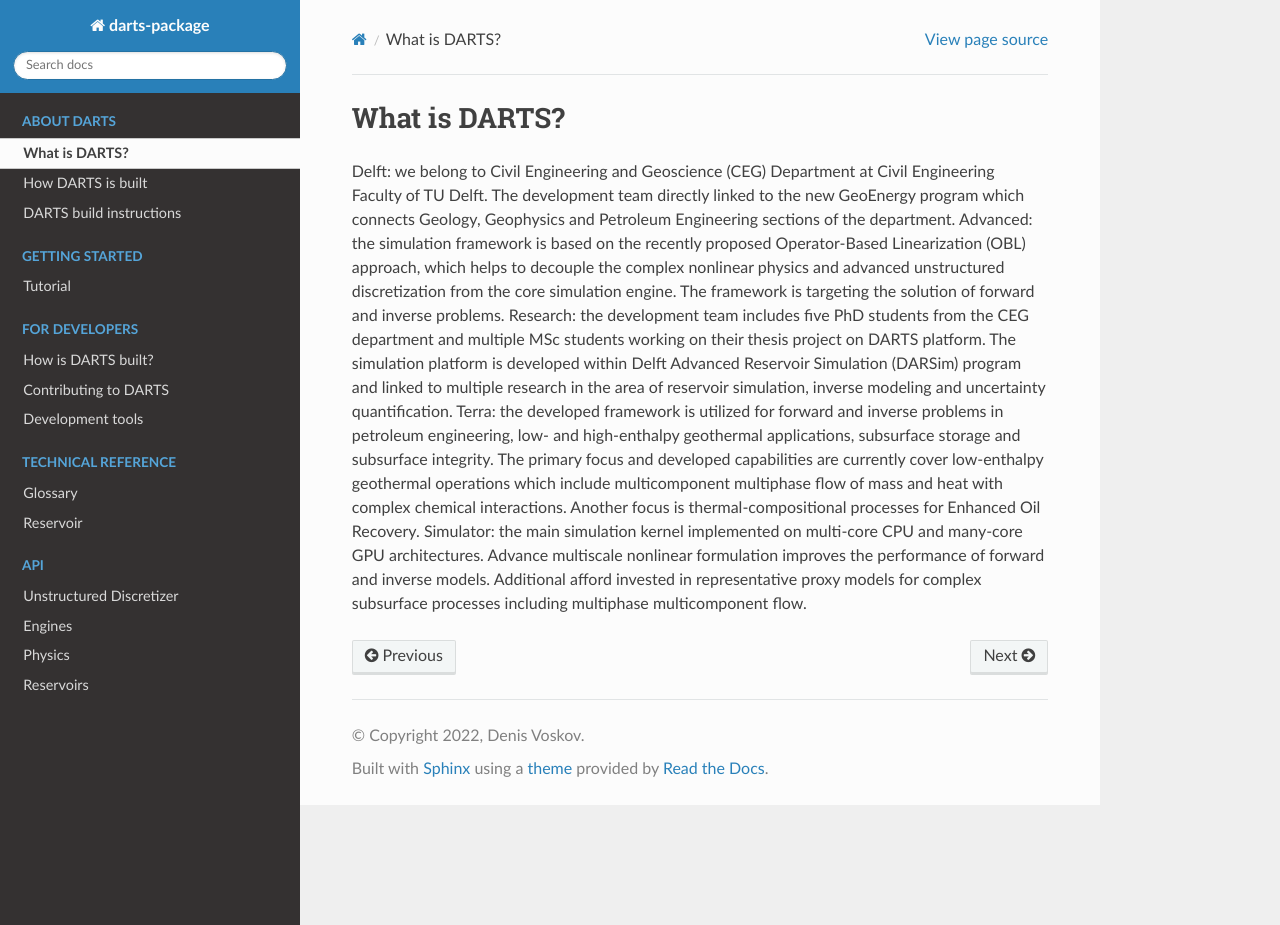
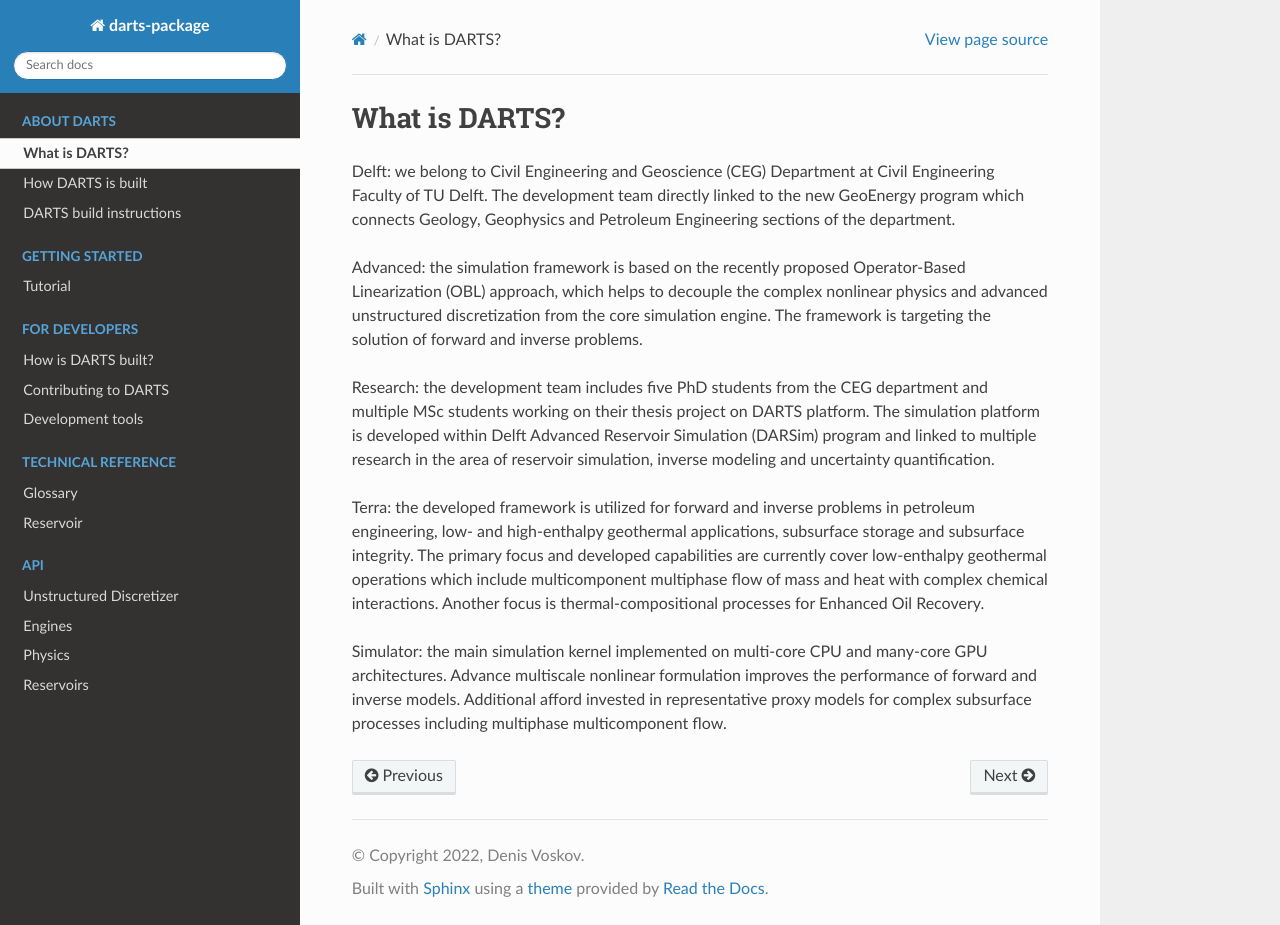
Before and after one commit to roderickperez/open-DARTS, a Sphinx documentation site: the page built from darts-package/darts/docs/about_darts/about_darts.md, in a window 1280 px wide and 925 px high. Built offline with Sphinx 7.4.7 and the Read the Docs theme 2.0.0, drawn with Linux system fonts in a browser that asks for light colours; pages that are not in the unit, such as notebooks, are missing from menus; some of the changed lines change nothing that is shown.

Commit message:
Make paragraphs

```diff
--- a/darts-package/darts/docs/about_darts/about_darts.md
+++ b/darts-package/darts/docs/about_darts/about_darts.md
@@ -1,26 +1,26 @@
 # What is DARTS?
 
-Delft:
+<p>Delft:
     we belong to Civil Engineering and Geoscience (CEG) Department at Civil Engineering Faculty of TU Delft. The
     development team directly linked to the new GeoEnergy program which connects Geology, Geophysics and Petroleum
-    Engineering sections of the department.
-Advanced:
+    Engineering sections of the department.</p>
+<p>Advanced:
     the simulation framework is based on the recently proposed Operator-Based Linearization (OBL) approach,
     which helps to decouple the complex nonlinear physics and advanced unstructured discretization from the
-    core simulation engine. The framework is targeting the solution of forward and inverse problems.
-Research:
+    core simulation engine. The framework is targeting the solution of forward and inverse problems.</p>
+<p>Research:
     the development team includes five PhD students from the CEG department and multiple MSc students
     working on their thesis project on DARTS platform. The simulation platform is developed within
     Delft Advanced Reservoir Simulation (DARSim) program and linked to multiple research in the area of
-    reservoir simulation, inverse modeling and uncertainty quantification.
-Terra:
+    reservoir simulation, inverse modeling and uncertainty quantification.</p>
+<p>Terra:
     the developed framework is utilized for forward and inverse problems in petroleum engineering,
     low- and high-enthalpy geothermal applications, subsurface storage and subsurface integrity.
     The primary focus and developed capabilities are currently cover low-enthalpy geothermal operations which
     include multicomponent multiphase flow of mass and heat with complex chemical interactions.
-    Another focus is thermal-compositional processes for Enhanced Oil Recovery.
-Simulator:
+    Another focus is thermal-compositional processes for Enhanced Oil Recovery.</p>
+<p>Simulator:
     the main simulation kernel implemented on multi-core CPU and many-core GPU architectures.
     Advance multiscale nonlinear formulation improves the performance of forward and inverse models.
     Additional afford invested in representative proxy models for complex subsurface processes including
-    multiphase multicomponent flow.
+    multiphase multicomponent flow.</p>
```
